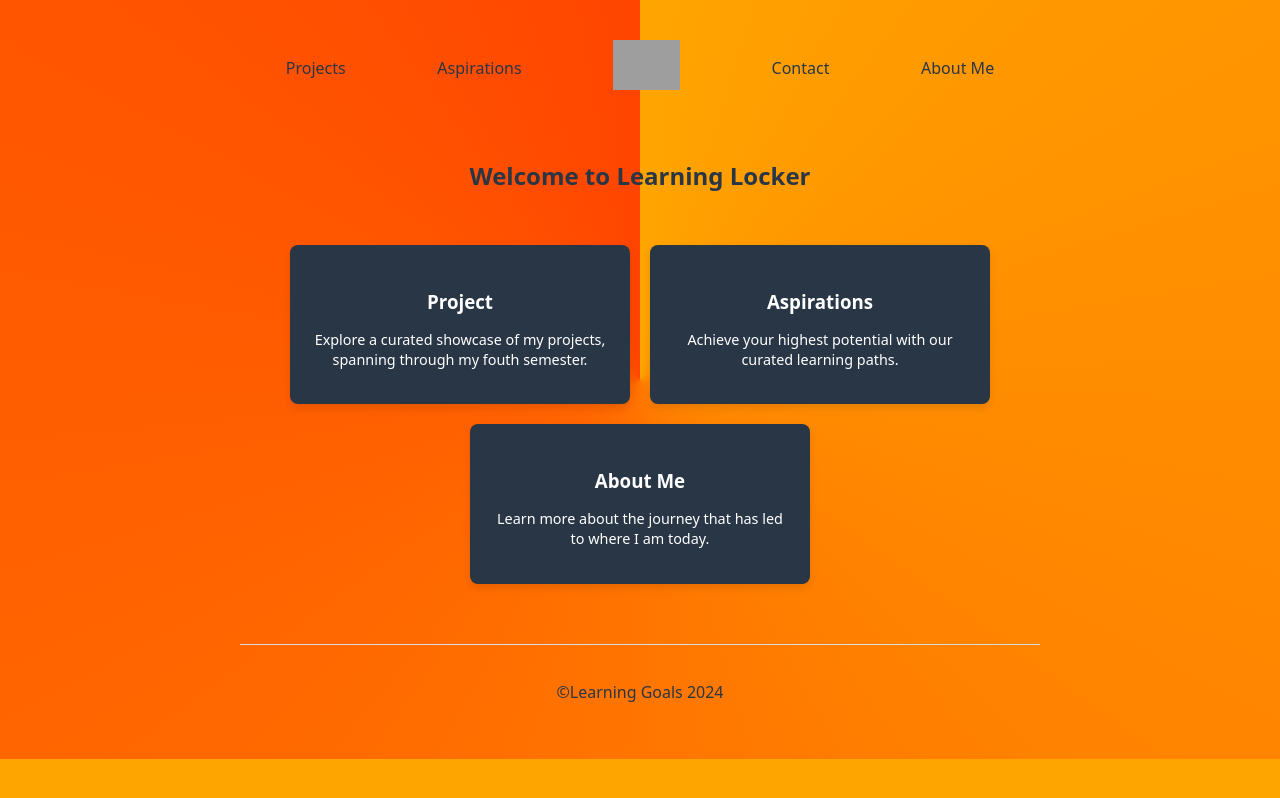
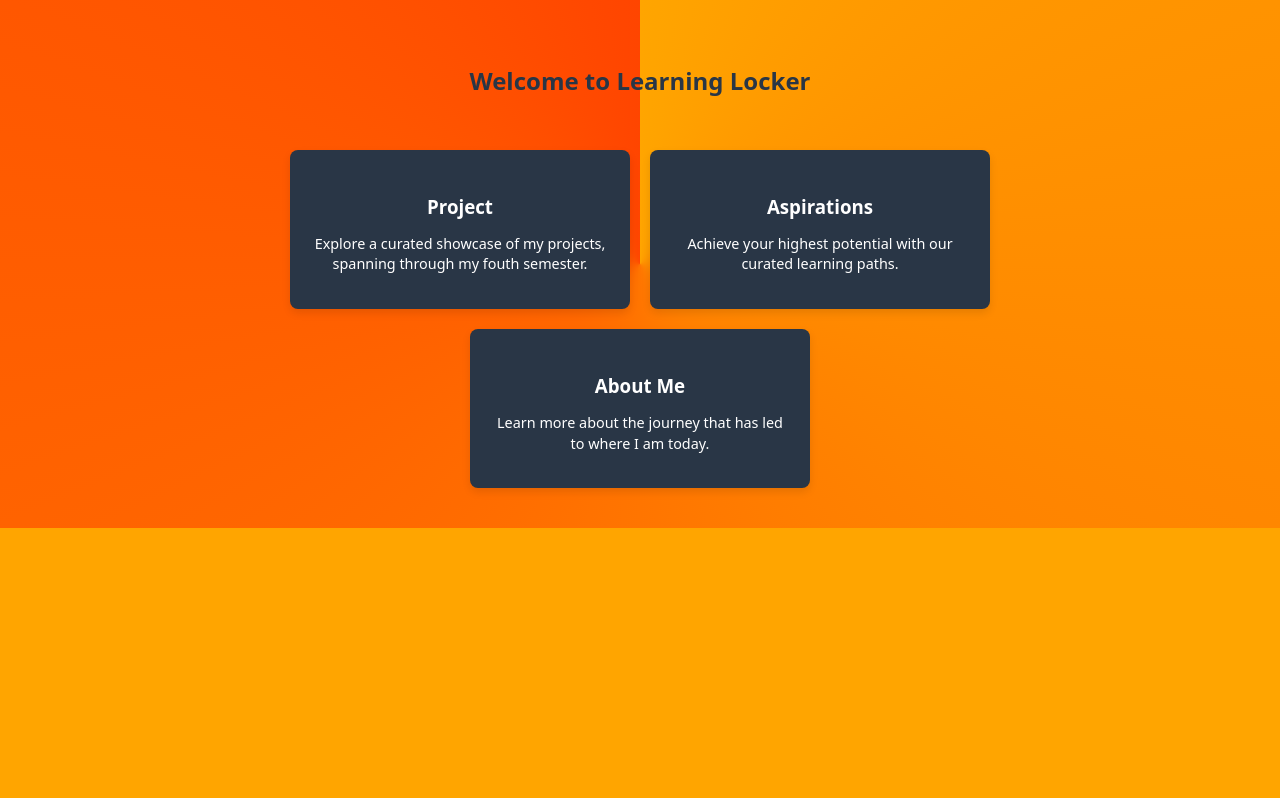
Before and after one commit to ErdalErdem/LearningLocker, a website: page 01._LearningLocker/public/pages/homepage/homepage.html in a window 1280 px wide. Drawn offline with nearby package versions, Linux system fonts and the light colour scheme; grey boxes are pictures that could not be loaded.

Commit message:
updating code

```diff
--- a/01._LearningLocker/public/pages/homepage/homepage.html
+++ b/01._LearningLocker/public/pages/homepage/homepage.html
@@ -132,17 +132,6 @@ h2 {
 <!--------------------------------------------           HTML              ---------------------------------------------------------->
 <body>
 
-    <!-- Nav bar -->
-
-
-    <nav class="navbar">
-        <a href="projects">Projects</a>
-        <a href="learning-goals.html">Aspirations</a>
-        <a href="homepage.html"><img src="https://scontent.xx.fbcdn.net/v/t1.15752-9/420591505_1060757385207780_1172672224328819069_n.png?_nc_cat=101&ccb=1-7&_nc_sid=510075&_nc_ohc=le1x-fsXpQwAX9Y_WWR&_nc_ad=z-m&_nc_cid=0&_nc_ht=scontent.xx&oh=03_AdSb7kVz1M3WBr1-QlkfsU6GjDrwbcT3IsqYzmaPaysJWA&oe=660940C6" alt="Logo" style="height: 50px; width: auto;"></a>
-        <a href="contact.html">Contact</a>
-        <a href="about-me.html">About Me</a>
-    </nav>
-
 
     <!-- Main -->
 
@@ -169,17 +158,6 @@ h2 {
     </div>
 </main>
 
-<!-- Footer -->
-
-<footer>
-
-    <p id="copyright-year">© Learning Locker 2024</p>
-
-</footer>
-
-
-
-
 <!--------------------------------------------           JS               ---------------------------------------------------------->
 
 
```
Also changed, not shown: 01._LearningLocker/app.js (+0 -26 lines).
